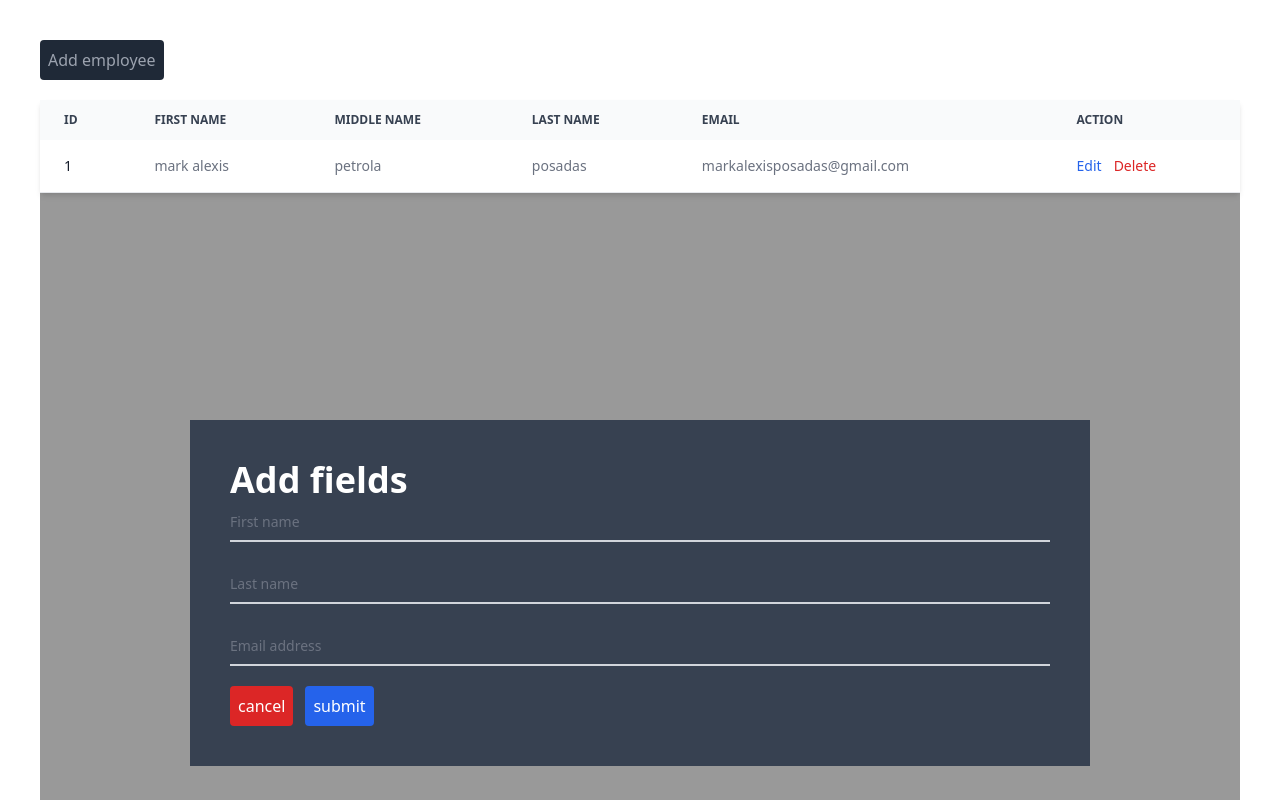
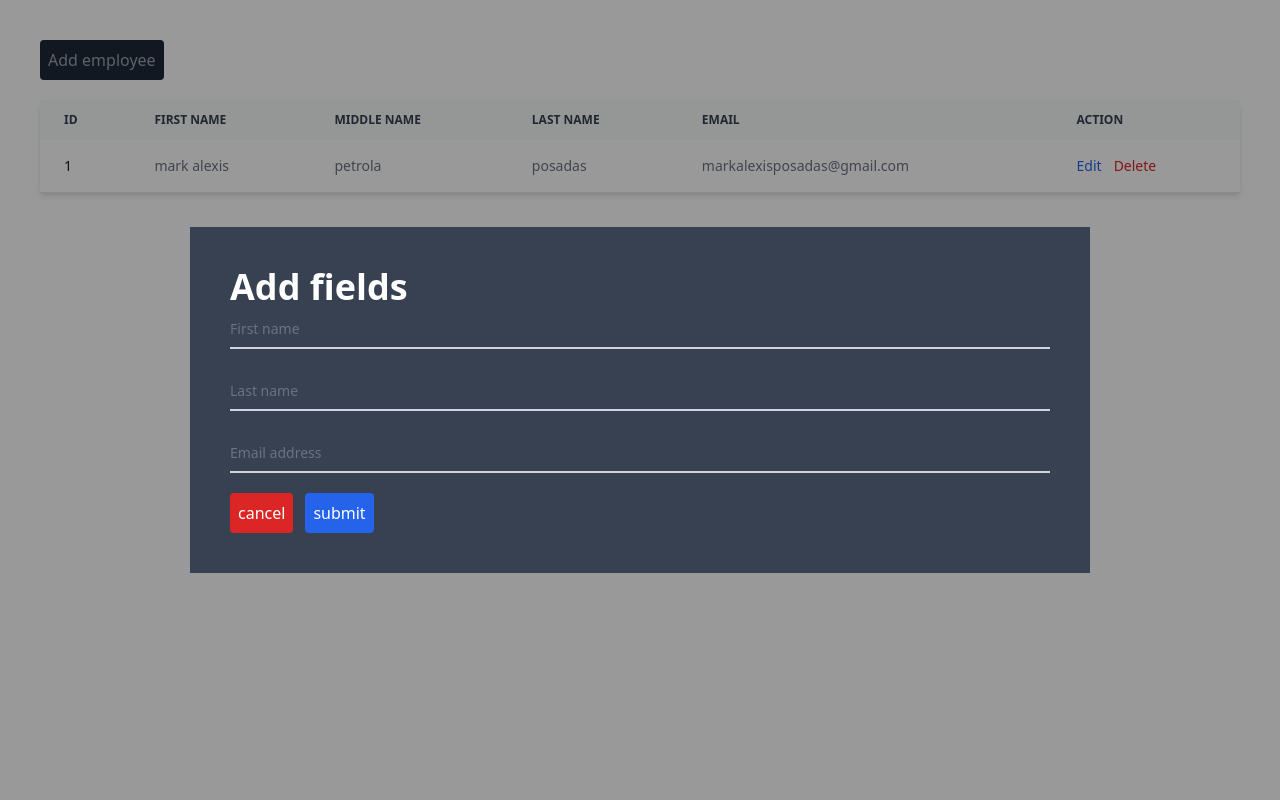
Before and after one commit to Mark-Alexis-Posadas/employee-list, a React (Vite) app: page / in a window 1280 px wide. Both pictures are taken after a click on the button "Add employee". Shown: the top 800 px of the page. Built offline with nearby package versions, Linux system fonts and the light colour scheme.

Commit message:
added functionality on add and cancel employee

```diff
--- a/src/components/Modal/Modal.jsx
+++ b/src/components/Modal/Modal.jsx
@@ -1,6 +1,6 @@
-export default function Modal() {
+export default function Modal({ dispatch }) {
   return (
-    <div className="flex items-center justify-center min-h-screen bg-[rgba(0,0,0,0.4)]">
+    <div className="flex items-center justify-center fixed w-full top-0 left-0 min-h-screen bg-[rgba(0,0,0,0.4)]">
       <form className="bg-gray-700 p-10 w-[900px]">
         <h1 className="font-bold text-white text-4xl">Add fields</h1>
         <div className="relative z-0 w-full mb-5 group">
@@ -54,7 +54,12 @@ export default function Modal() {
         </div>
 
         <div className="flex items-center gap-3">
-          <button className="text-white rounded p-2 bg-red-600">cancel</button>
+          <button
+            className="text-white rounded p-2 bg-red-600"
+            onClick={() => dispatch({ type: "HANDLE_CANCEL" })}
+          >
+            cancel
+          </button>
           <button className="text-white rounded p-2 bg-blue-600" type="submit">
             submit
           </button>
--- a/src/pages/EmployeeList/index.jsx
+++ b/src/pages/EmployeeList/index.jsx
@@ -3,10 +3,31 @@ import EmployeeItem from "../../components/EmployeeItem";
 
 import { TABLE_HEADER_TEXT } from "../../data";
 import Modal from "../../components/Modal/Modal";
+import { useReducer } from "react";
+
+//initial state
+const initialState = {
+  inputValue: "",
+  isToggleModal: false,
+};
+
+//reducer function
+const reducer = (state, action) => {
+  switch (action.type) {
+    case "HANDLE_ADD_EMPLOYEE":
+      return { ...state, isToggleModal: true };
+    case "HANDLE_CANCEL":
+      return { ...state, isToggleModal: false };
+  }
+};
 export default function EmployeeList() {
+  const [state, dispatch] = useReducer(reducer, initialState);
   return (
     <div className="p-10">
-      <button className="text-gray-400 p-2 rounded bg-gray-800 mb-5">
+      <button
+        className="text-gray-400 p-2 rounded bg-gray-800 mb-5"
+        onClick={() => dispatch({ type: "HANDLE_ADD_EMPLOYEE" })}
+      >
         Add employee
       </button>
       <div className="relative overflow-x-auto shadow-md">
@@ -21,7 +42,8 @@ export default function EmployeeList() {
           </tbody>
         </table>
       </div>
-      <Modal />
+
+      {state.isToggleModal && <Modal dispatch={dispatch} />}
     </div>
   );
 }
```
